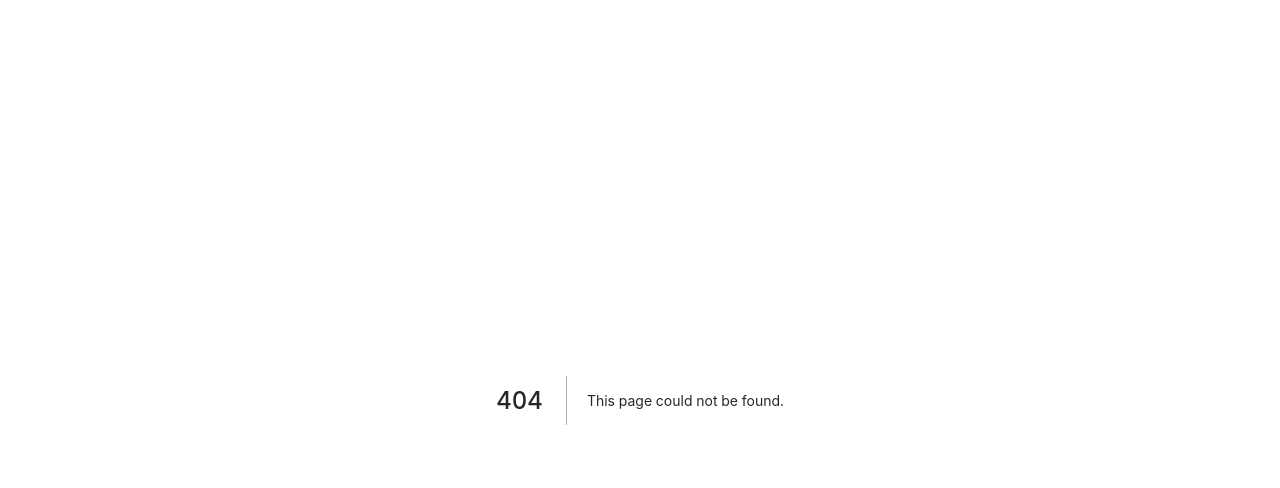
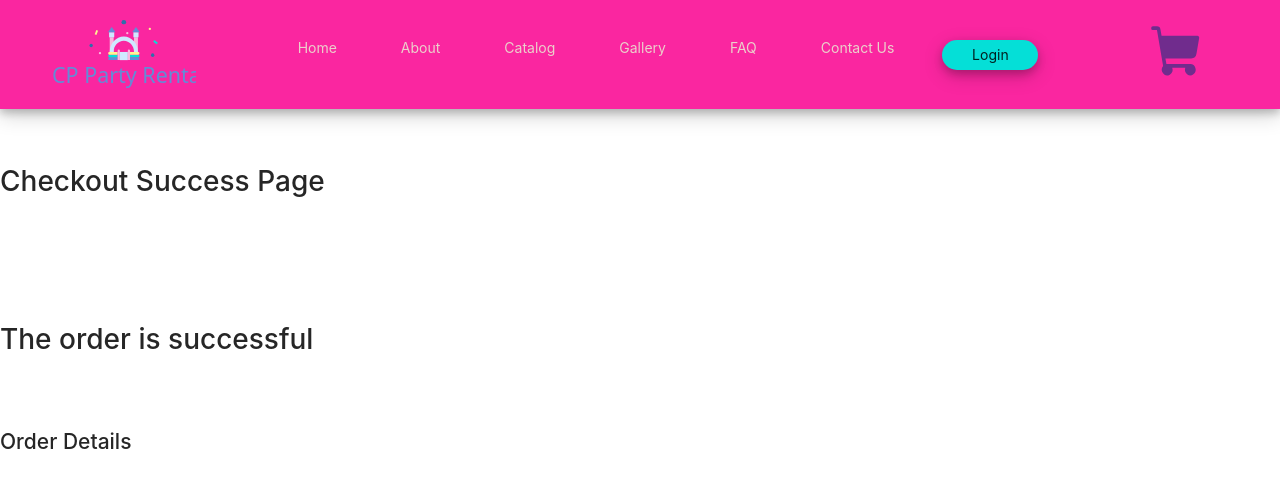
Before and after one commit to kpacheco84/party-rental-website, a Next.js app: page /checkoutsuccess in a window 1280 px wide. Before the commit this address had no page. Shown: the top 488 px of the page. Built offline with nearby package versions, Linux system fonts and the light colour scheme.

Commit message:
checkout with re-route
check out with reroute to Success Page

```diff
--- /dev/null
+++ b/components/Checkout/CheckoutSuccess.js
@@ -0,0 +1,12 @@
+import React from 'react'
+
+const CheckoutSuccess = (props) => {
+  return (
+    <div>
+      <h1> The order is successful</h1>
+      <h2>Order Details</h2>
+    </div>
+  )
+}
+
+export default CheckoutSuccess
--- /dev/null
+++ b/pages/checkoutsuccess.js
@@ -0,0 +1,16 @@
+import React from 'react'
+
+import CheckoutSuccess from '../components/Checkout/CheckoutSuccess'
+import Navbar from '.././components/Navbar'
+
+const checkoutsuccess = (props) => {
+  return (
+    <div>
+      <Navbar />
+      <h1>Checkout Success Page</h1>
+      <CheckoutSuccess />
+    </div>
+  )
+}
+
+export default checkoutsuccess
--- a/styles/globals.css
+++ b/styles/globals.css
@@ -528,3 +528,32 @@ button {
   background-color: #05dfd7;
   cursor: pointer;
 }
+
+/*Checkout*/
+
+.checkout-form {
+  display: flex;
+  justify-content: center;
+  flex-direction: column;
+  min-height: 500px;
+  border-radius: 40px;
+}
+
+.checkout-form img {
+  min-height: 6rem;
+  min-width: 100%;
+  margin-bottom: 5rem;
+}
+
+.checkout-form button {
+  display: flex;
+  justify-content: center;
+  background-color: #fa26a0;
+  color: white;
+  font-weight: bold;
+  border: 0px;
+  padding: 1rem 3rem;
+  border-radius: 10px;
+  margin-top: 8rem;
+  margin-bottom: 3rem;
+}
```
Also changed, not shown: components/Checkout/StripeCheckout.js (+33 -16 lines).
